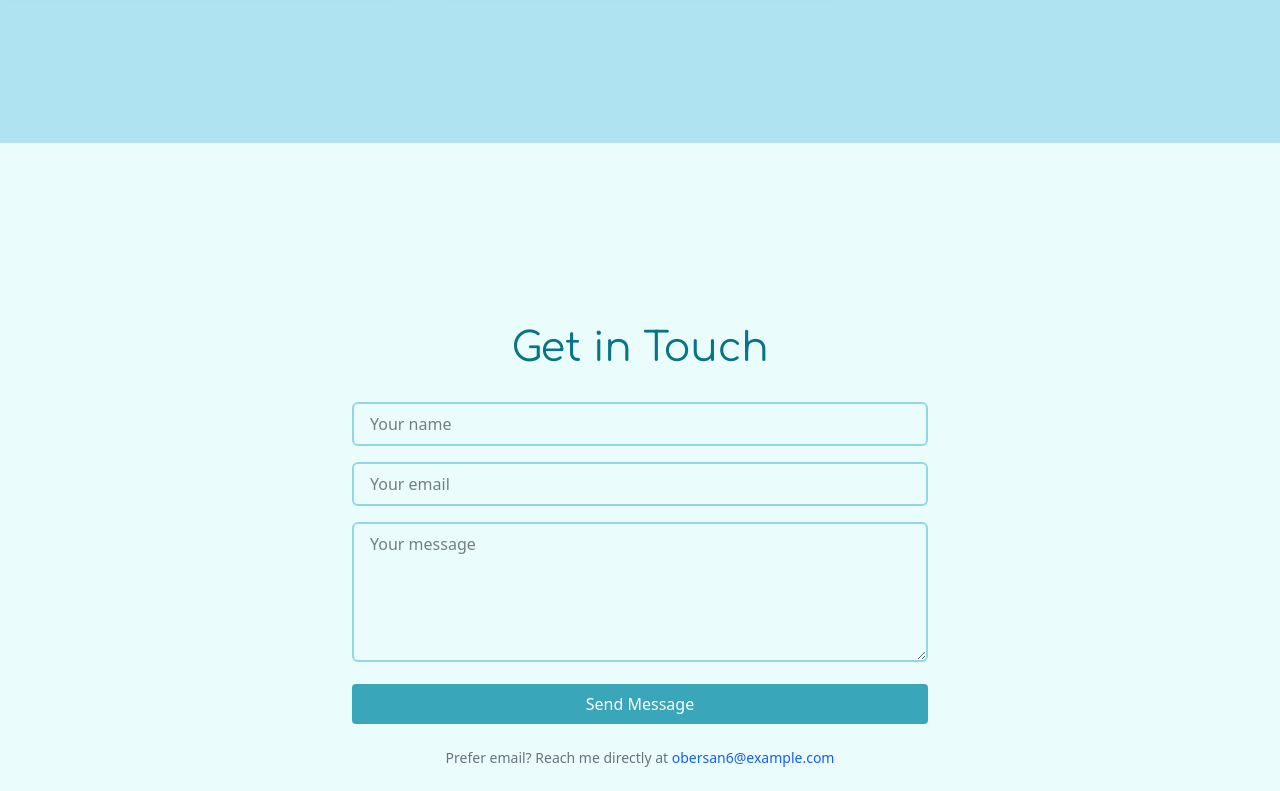
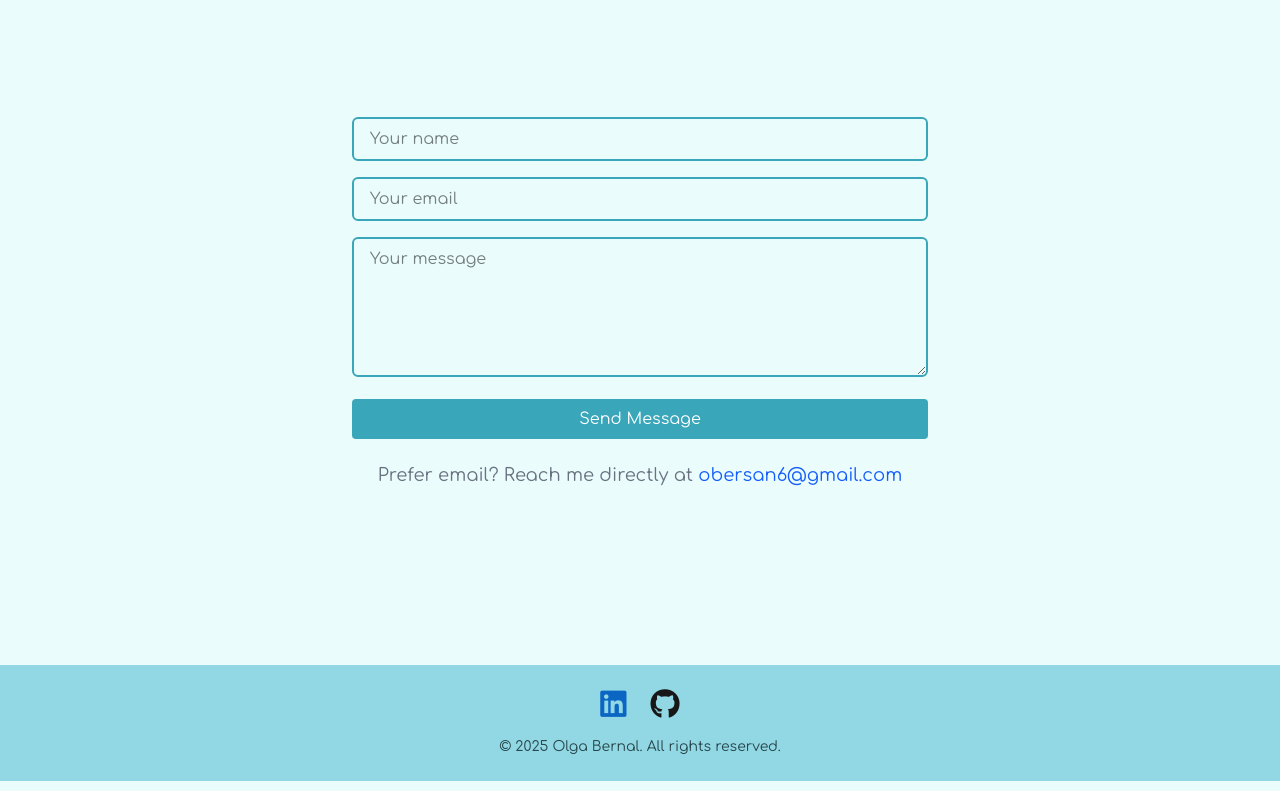
Before and after one commit to Obersan6/my-portfolio, a React (Vite) app: page / in a window 1280 px wide. Shown: the part 6449-7240 px from the top of the page. Built offline with nearby package versions, Linux system fonts and the light colour scheme; a web font is replaced by a local one.

Commit message:
Projects section complete

```diff
--- a/index.html
+++ b/index.html
@@ -6,7 +6,7 @@
     <!-- <link href="https://fonts.googleapis.com/css2?family=Comfortaa&family=Dancing+Script:wght@400;700&family=Montserrat&family=Open+Sans:wght@400;600;700&family=Sacramento&display=swap" rel="stylesheet">
      -->
     <!-- Google Fonts -->
-<link href="https://fonts.googleapis.com/css2?family=Comfortaa&family=Dancing+Script:wght@400;700&family=Montserrat&family=Italiana&family=Fredoka:wght@300..700&family=Open+Sans:wght@400;600;700&family=Sacramento&family=Indie+Flower&display=swap" rel="stylesheet">
+    <link href="https://fonts.googleapis.com/css2?family=Comfortaa&family=Dancing+Script:wght@400;700&family=Montserrat&family=Italiana&family=Fredoka:wght@300..700&family=Open+Sans:wght@400;600;700&family=Sacramento&family=Indie+Flower&display=swap" rel="stylesheet">
 
     <!-- Devicon -->
     <link rel="stylesheet" href="https://cdn.jsdelivr.net/gh/devicons/devicon@latest/devicon.min.css">
--- a/src/components/About.jsx
+++ b/src/components/About.jsx
@@ -28,6 +28,3 @@ function About() {
 }
 
 export default About;
-
-
-// text color for About background color --> bg-[#b3e0ee]
--- a/src/components/Contact.jsx
+++ b/src/components/Contact.jsx
@@ -45,13 +45,14 @@ function Contact() {
   };
 
   return (
+    // <section id="contact" className="min-h-screen bg-[#EAFDFC] flex items-center justify-center px-6 py-12">
     <section id="contact" className="min-h-screen bg-[#EAFDFC] flex items-center justify-center px-6 py-12">
       <div className="max-w-xl w-full text-center">
-        <h2 className="text-[40px] font-['Comfortaa'] text-[#077488] mb-6">Get in Touch</h2>
+        <h2 className="text-[50px] font-['Montserrat'] text-[#077488] pt-15 pb-25">Get in Touch</h2>
         {/* <h2 className="text-[40px] font-['italiana'] text-[#077488] mb-6">Get in Touch</h2> */}
 
         {submitted ? (
-          <p className="text-green-600 text-lg">
+          <p className="text-green-600 text-lg font-['comfortaa']">
             ✅ Thank you! Your message was sent successfully.
           </p>
         ) : (
@@ -63,7 +64,7 @@ function Contact() {
               onChange={handleChange}
               placeholder="Your name"
               required
-              className="w-full px-4 py-2 border-2 border-[#91D8E4] rounded-md focus:ring-2 focus:ring-[#3AA6B9]"
+              className="w-full px-4 py-2 border-2 border-[#3AA6B9] rounded-md focus:ring-2 focus:ring-[#3AA6B9] font-['comfortaa']"
             />
             <input
               type="email"
@@ -72,7 +73,7 @@ function Contact() {
               onChange={handleChange}
               placeholder="Your email"
               required
-              className="w-full px-4 py-2 border-2 border-[#91D8E4] rounded-md focus:ring-2 focus:ring-[#3AA6B9]"
+              className="w-full px-4 py-2 border-2 border-[#3AA6B9] rounded-md focus:ring-2 focus:ring-[#3AA6B9] font-['comfortaa']"
             />
             <textarea
               name="message"
@@ -81,12 +82,12 @@ function Contact() {
               placeholder="Your message"
               rows="5"
               required
-              className="w-full px-4 py-2 border-2 border-[#91D8E4] rounded-md focus:ring-2 focus:ring-[#3AA6B9]"
+              className="w-full px-4 py-2 border-2 border-[#3AA6B9] rounded-md focus:ring-2 focus:ring-[#3AA6B9] font-['comfortaa']"
             ></textarea>
 
             <button
               type="submit"
-              className="w-full bg-[#3AA6B9] hover:bg-[#27374a] text-white font-medium py-2 px-4 rounded transition-colors duration-300"
+              className="w-full bg-[#3AA6B9] hover:bg-[#27374a] font-['comfortaa'] text-white font-medium py-2 px-4 rounded transition-colors duration-300 contact-button"
             >
               Send Message
             </button>
@@ -94,10 +95,10 @@ function Contact() {
         )}
 
         {/* Optional backup email */}
-        <p className="text-sm text-gray-500 mt-6">
+        <p className="text-sm text-gray-500 mt-6 font-['comfortaa'] text-[18px]">
           Prefer email? Reach me directly at{" "}
-          <a href="mailto:your.email@example.com" className="text-blue-600 hover:text-blue-800">
-            obersan6@example.com
+          <a href="mailto:your.email@example.com" className="font-['comfortaa'] text-blue-600 hover:text-blue-800">
+            obersan6@gmail.com
           </a>
         </p>
       </div>
--- a/src/components/Footer.jsx
+++ b/src/components/Footer.jsx
@@ -7,13 +7,13 @@ function Footer() {
     <footer className="bg-[#91D8E4] py-6 text-center mt-20">
       <div className="flex justify-center space-x-6 mb-4">
         <a href="https://www.linkedin.com/in/your-linkedin-here" target="_blank" rel="noopener noreferrer">
-          <i className="fab fa-linkedin text-2xl text-[#0A66C2] hover:text-[#3AA6B9]"></i>
+          <i className="fab fa-linkedin text-3xl text-[#0A66C2] hover:text-[#3AA6B9]"></i>
         </a>
         <a href="https://github.com/your-github-here" target="_blank" rel="noopener noreferrer">
-          <i className="fab fa-github text-2xl text-[#181717] hover:text-[#3AA6B9]"></i>
+          <i className="fab fa-github text-3xl text-[#181717] hover:text-[#3AA6B9]"></i>
         </a>
       </div>
-      <p className="text-sm text-[#27374a]">© 2025 Olga Bernal. All rights reserved.</p>
+      <p className="text-sm font-['comfortaa'] text-[#27464a]">© 2025 Olga Bernal. All rights reserved.</p>
     </footer>
   );
 }
--- a/src/components/Navbar.jsx
+++ b/src/components/Navbar.jsx
@@ -1,5 +1,3 @@
-/* NavBar Component */
-
 /* NavBar Component */
 
 import React, { useState , useEffect } from 'react';
@@ -59,9 +57,6 @@ function Navbar() {
                 >
                     Olga Bernal
                 </a>
-                {/* <h1 className="text-[60px] text-[#3AA6B9] font-['Sacramento'] font-bold">
-                Olga Bernal
-                </h1> */}
 
                 {/* Hamburger Menu Button (Visible on Small Screens) */}
                 <div className="md:hidden mt-4">
--- a/src/components/Projects.jsx
+++ b/src/components/Projects.jsx
@@ -119,11 +119,10 @@ function Projects() {
             </div>
 
             {/* Other Projects */}
-            <h2 className="text-[50px] font-['Montserrat'] text-[#077488] mt-4">Other Projects</h2>
-            {/* <h2 className="text-[50px] font-['italiana'] text-[#077488] mt-4">Other Projects</h2> */}
-            <div className="grid grid-cols-1 md:grid-cols-2 lg:grid-cols-3 gap-10">
+            {/* <h2 className="text-[50px] font-['Montserrat'] text-[#077488] mt-4">Other Projects</h2>
+            <div className="grid grid-cols-1 md:grid-cols-2 lg:grid-cols-3 gap-10"> */}
                 {/* Small/Other projects */}
-                <ProjectCard
+                {/* <ProjectCard
                   title="Weather App"
                   description="A simple weather dashboard using OpenWeather API."
                   techStack={['JavaScript', 'HTML', 'CSS']}
@@ -136,9 +135,9 @@ function Projects() {
                   techStack={['React']}
                   githubLink="#"
                   isFeatured={false}
-                />
+                /> */}
                 {/* Add many more */}
-            </div>
+            {/* </div> */}
         </section>
     );
 }
--- a/src/index.css
+++ b/src/index.css
@@ -19,3 +19,12 @@ body {
 .nav-link:hover {
     color:#083265;
 }
+
+.contact-button {
+    background-color: #3AA6B9;
+    color: #ffff;
+}
+
+.contact-button:hover {
+    background-color:#097b8d;
+}
```
